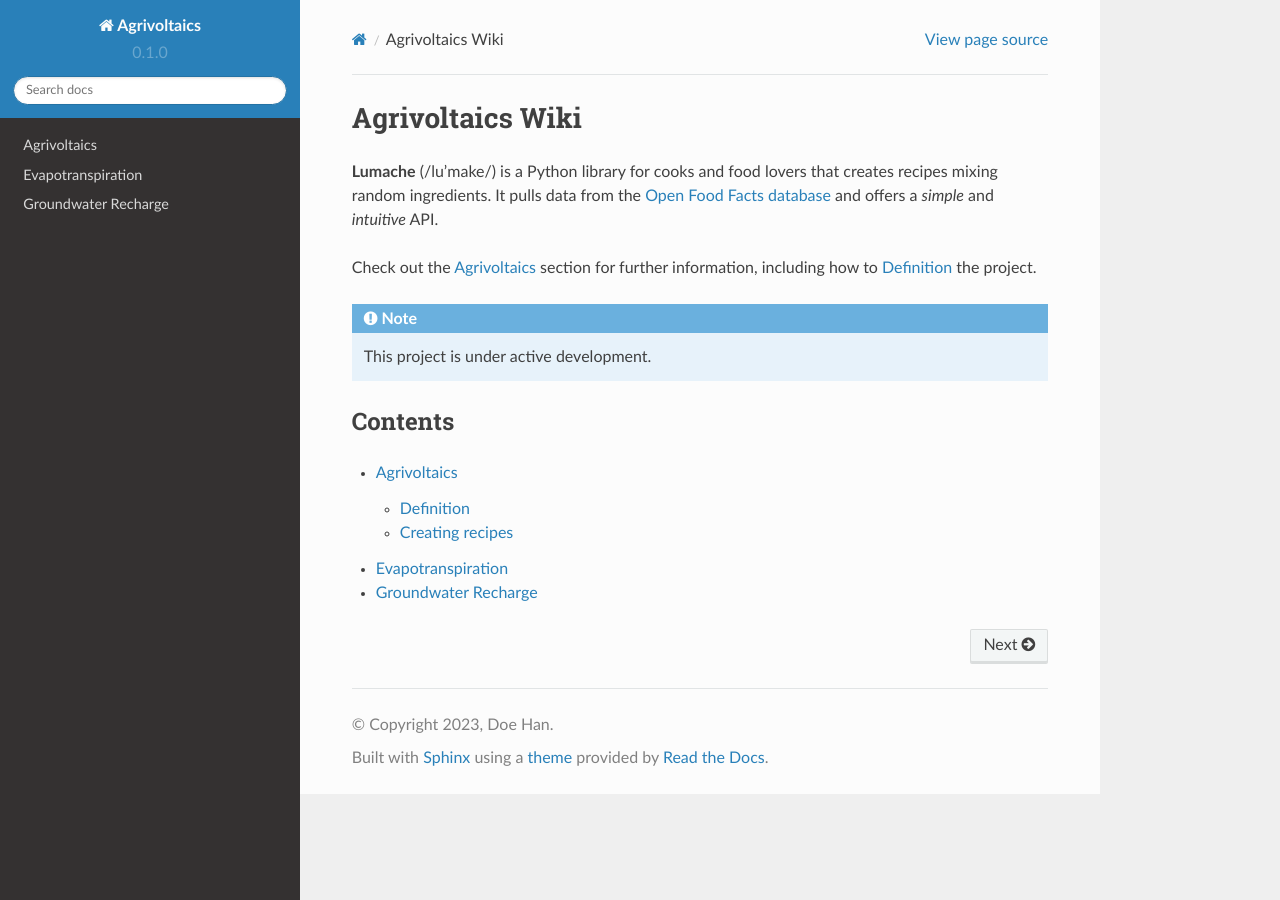
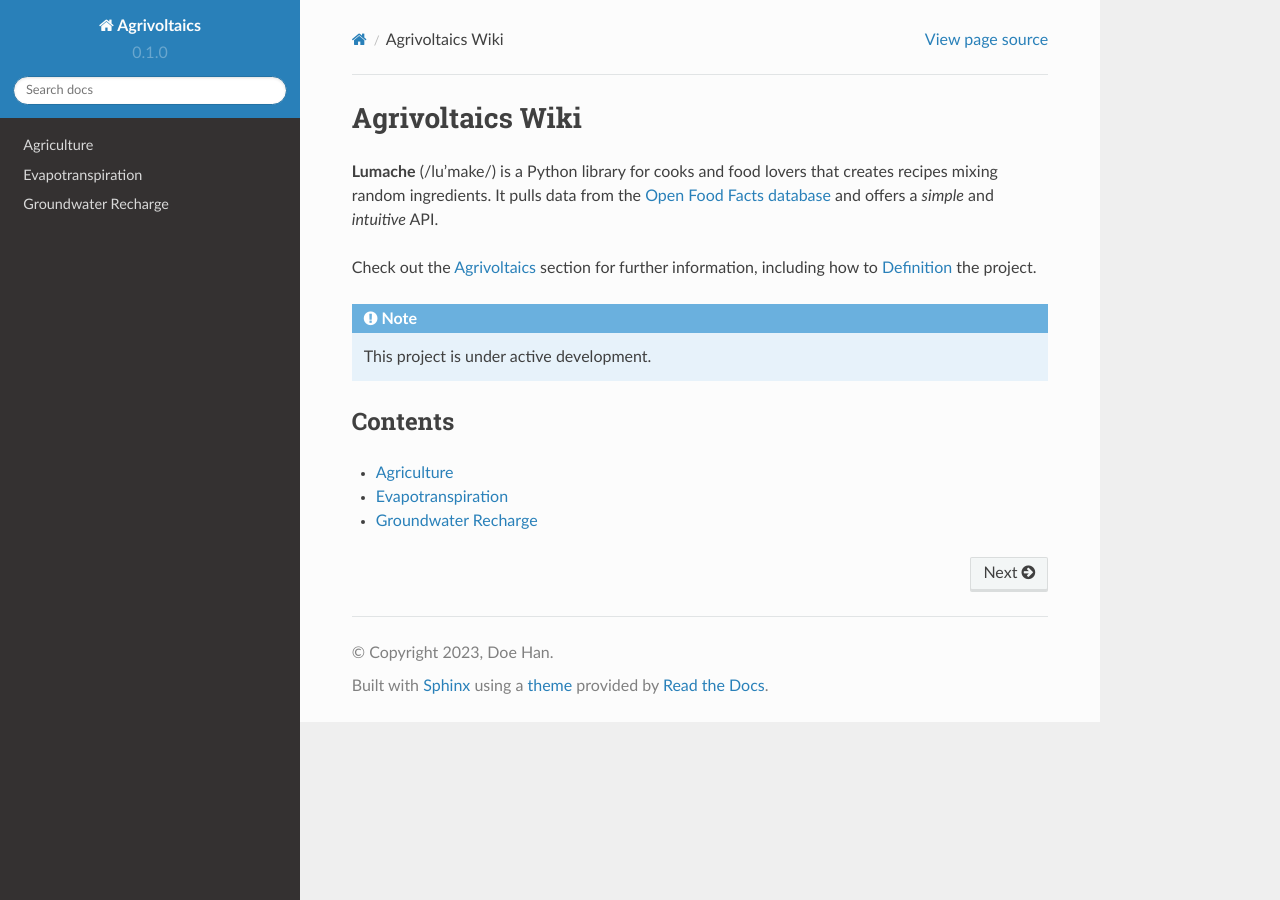
Before and after one commit to hanhydro/wiki, a Sphinx documentation site: the page built from docs/source/index.rst, in a window 1280 px wide. Built offline with Sphinx 7.4.7 and the Read the Docs theme 2.0.0, drawn with Linux system fonts in a browser that asks for light colours; pages that are not in the unit, such as notebooks, are missing from menus; part of the change alters nothing that is shown.

```diff
--- a/docs/source/index.rst
+++ b/docs/source/index.rst
@@ -18,7 +18,7 @@ Contents
 
 .. toctree::
 
-   usage
-   refs
+   main
+   ag
    et
    gw_rech
```
